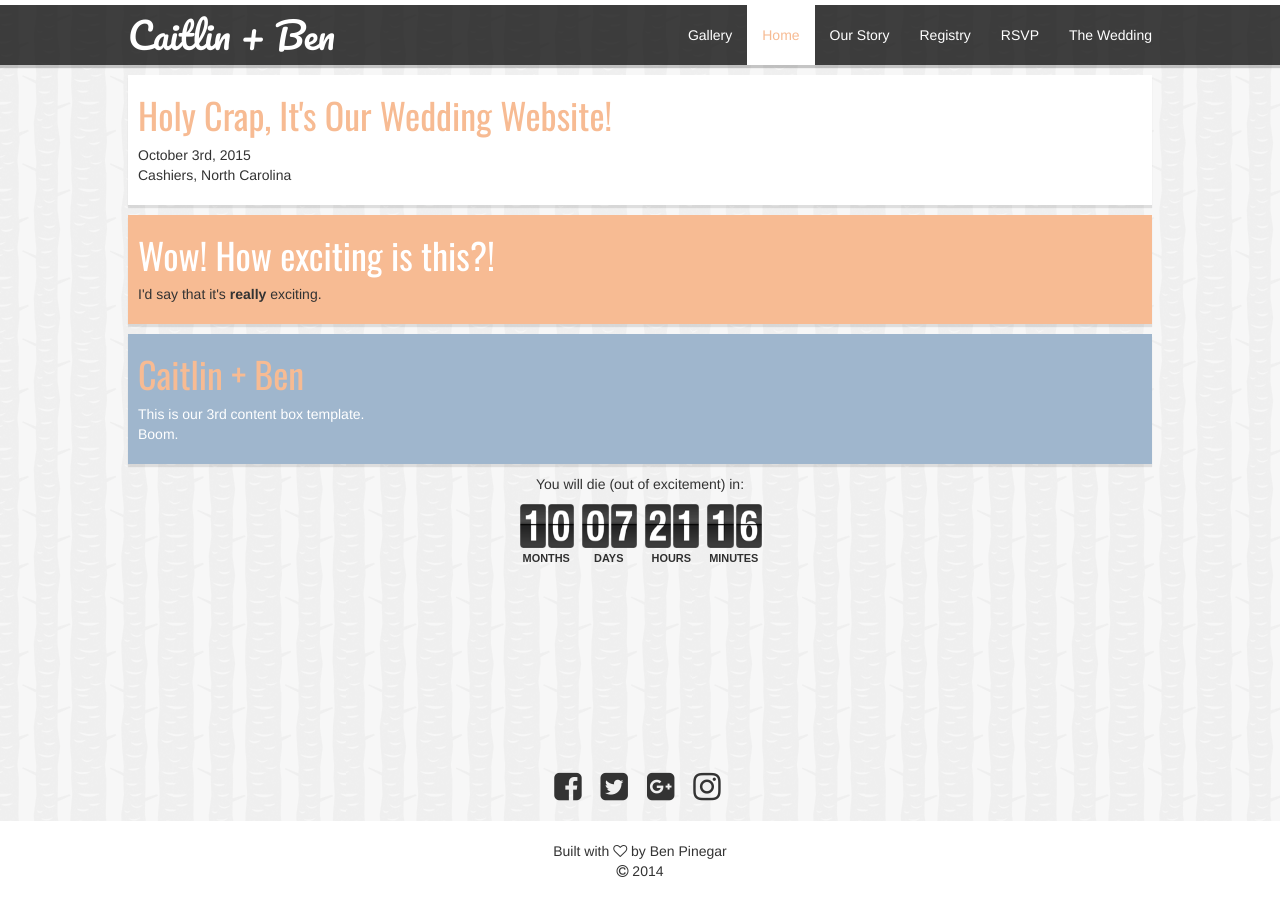
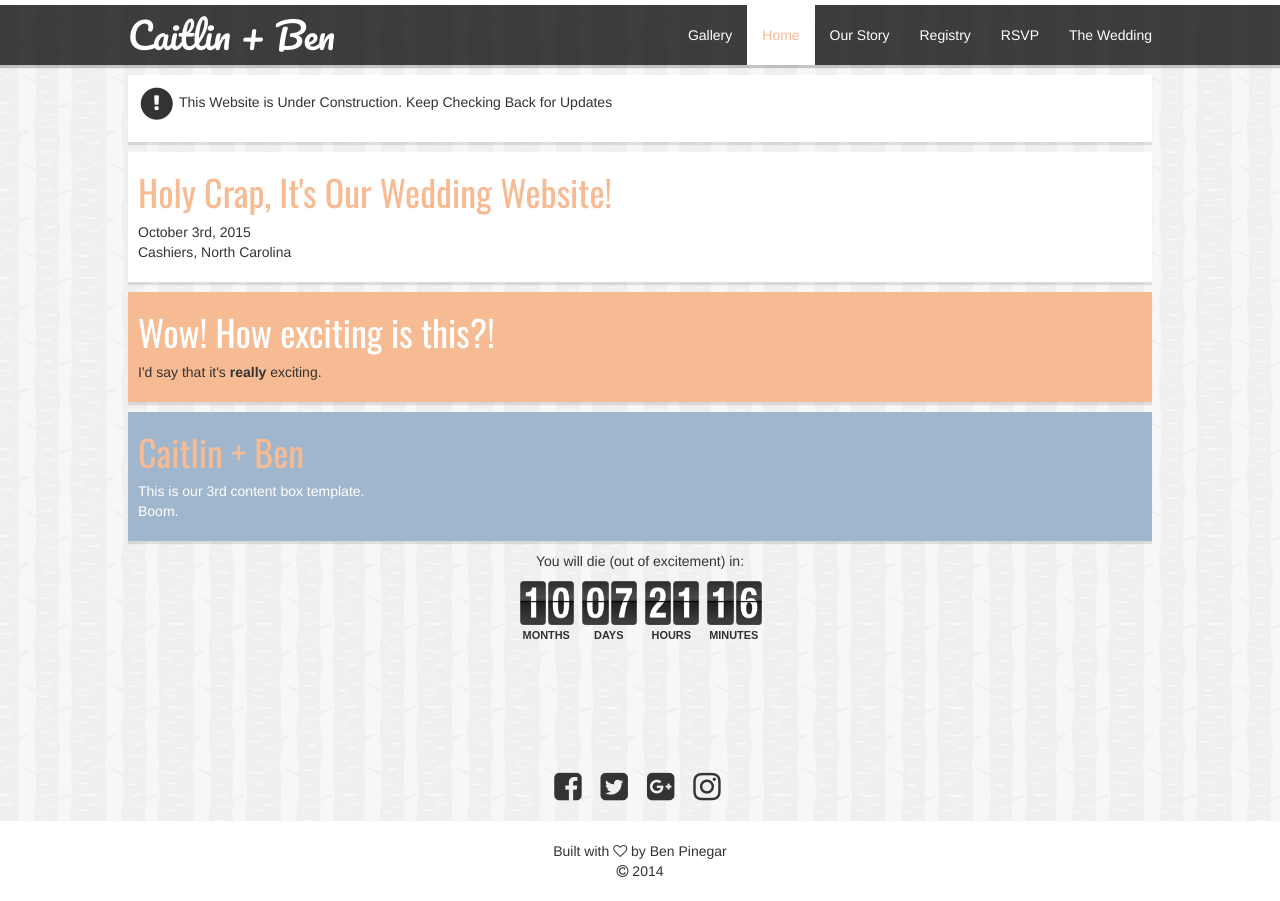
Before and after one commit to bpinegar/bpinegar.github.io, a Jekyll site: the page built from index.html, in a window 1280 px wide. Built offline with Jekyll 4.4.1, drawn with Linux system fonts in a browser that asks for light colours; nearby versions of some CDN libraries.

Commit message:
Update index.html

```diff
--- a/index.html
+++ b/index.html
@@ -4,6 +4,12 @@ title: Home
 permalink: /
 ---
   <div class="container-fluid">
+    <p><div class="content-box content-white">
+      <span class="fa-stack fa-lg">
+        <i class="fa fa-circle fa-stack-2x"></i>
+        <i class="fa fa-exclamation fa-stack-1x fa-inverse"></i>
+      </span> This Website is Under Construction. Keep Checking Back for Updates</p>
+    </div>
     <div class="content-box content-white">
       <h1>Holy Crap, It's Our Wedding Website!</h1>
       <p>October 3rd, 2015<br>Cashiers, North Carolina</p>
```
